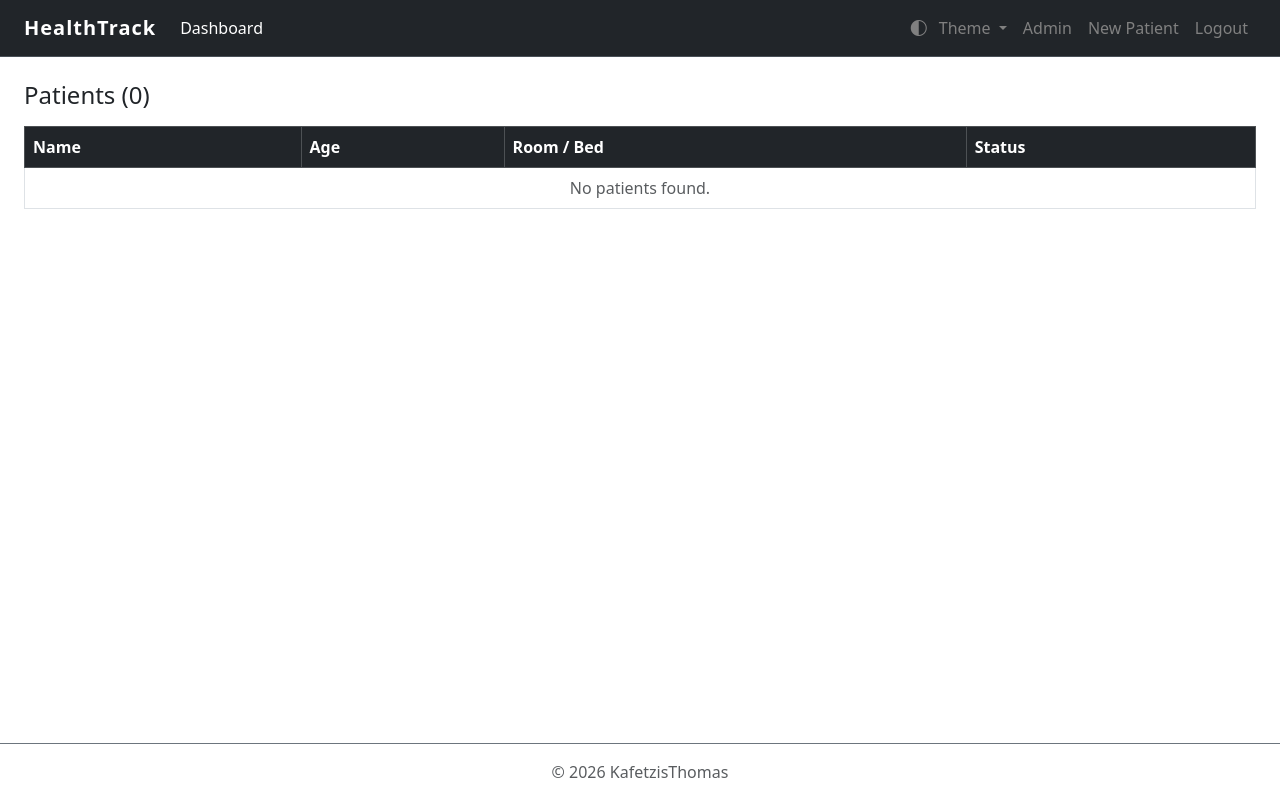
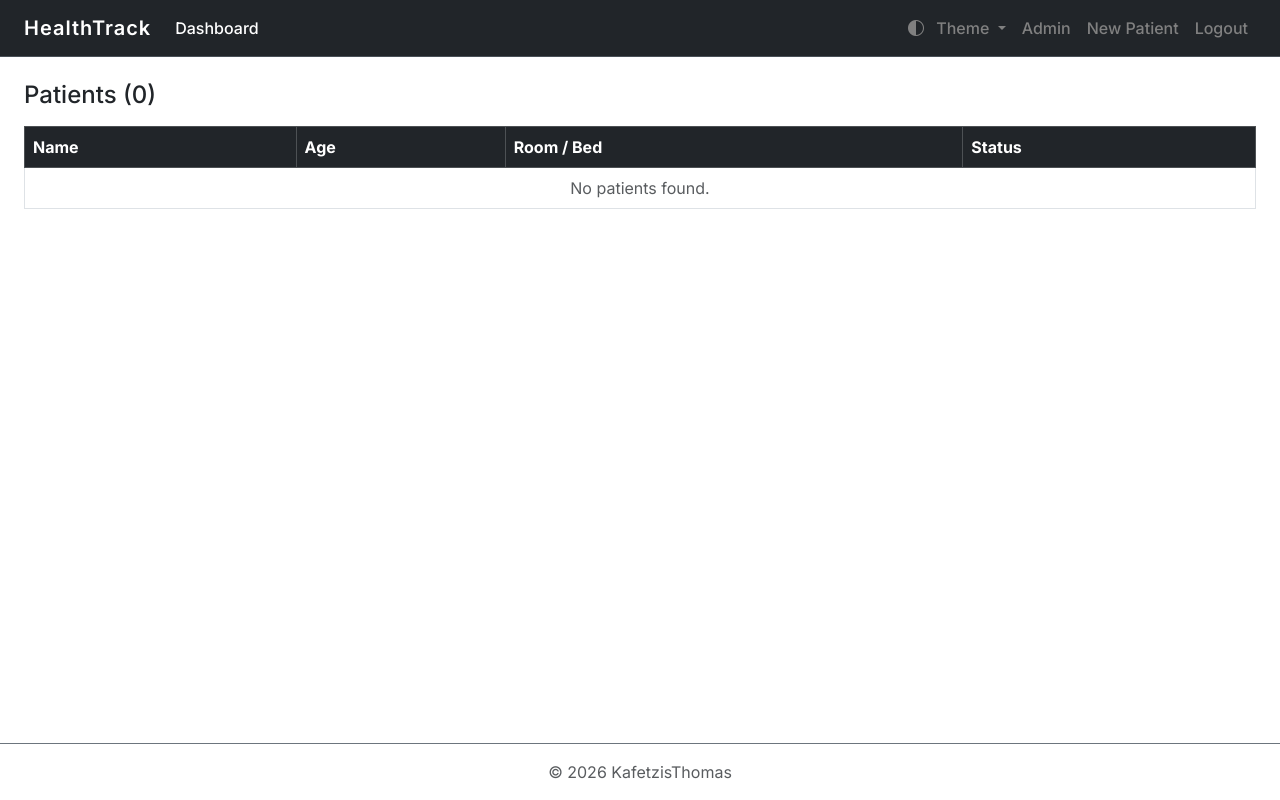
Before and after one commit to KafetzisThomas/HealthTrack, a Django app: page / in a window 1280 px wide. Run offline with Django 5.2, Linux system fonts and the light colour scheme; the visitor is signed in with stand-in values (Sample User, id 1); data that the repository does not hold is empty.

Commit message:
Use Inter font

```diff
--- a/static/main.css
+++ b/static/main.css
@@ -1,10 +1,10 @@
-/* @import url('https://fonts.googleapis.com/css2?family=Lato:ital,wght@0,100;0,300;0,400;0,700;0,900;1,100;1,300;1,400;1,700;1,900&family=Noto+Sans:ital,wght@0,100..900;1,100..900&display=swap');
+@import url('https://fonts.googleapis.com/css2?family=Inter:opsz,wght@14..32,100..900&display=swap');
 
 body {
-  font-family: 'Noto Sans', sans-serif;
+  font-family: 'Inter', sans-serif;
   font-weight: 400;
   font-style: normal;
-} */
+}
 
 .navbar-brand {
   font-weight: 600;
```
